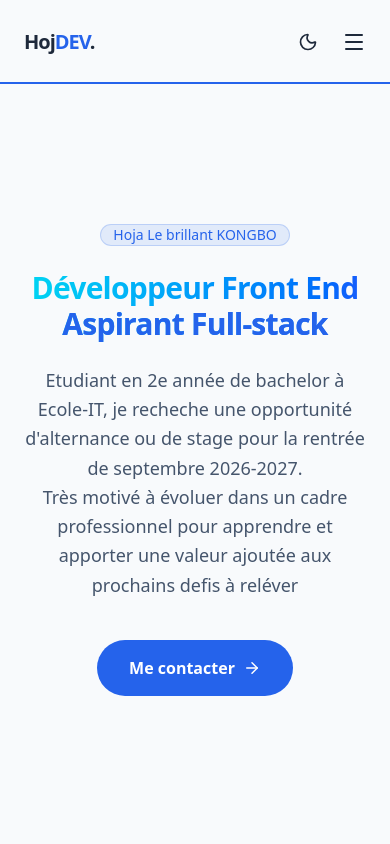
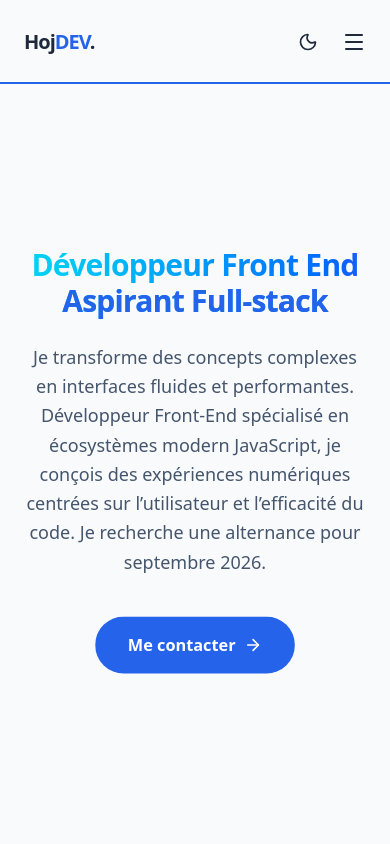
Before and after one commit to Hoja1015/Mon-portfolio, a React app: page / in a window 390 px wide. Shown: the top 844 px of the page. Built offline with nearby package versions, Linux system fonts and the light colour scheme; the HTML template or start-up script is replaced by a standard one.

Commit message:
bouton demo et github fixes

```diff
--- a/src/components/layout/Footer.tsx
+++ b/src/components/layout/Footer.tsx
@@ -79,10 +79,7 @@ export const Footer = () => {
 
         {/* Ligne finale : Copyright */}
         <div className="pt-8 border-t border-slate-100 dark:border-white/5 flex flex-col md:flex-row justify-between items-center gap-4 text-[11px] font-bold uppercase tracking-[0.2em] text-slate-400">
-          <p>© {new Date().getFullYear()} HojDEV — Fait avec ❤️ en France</p>
-          <div className="flex gap-8">
-            <a href="#" className="hover:text-brand-primary transition-colors">Mentions Légales</a>
-          </div>
+          <p>© {new Date().getFullYear()} HojDEV — Développeur passionné</p>
         </div>
       </div>
     </footer>
--- a/src/components/sections/AboutMe.tsx
+++ b/src/components/sections/AboutMe.tsx
@@ -9,7 +9,7 @@ export const AboutMe = () => {
       <div className="max-w-7xl mx-auto">
         <div className="flex items-center justify-center gap-4">
           <h2 className="text-4xl md:text-5xl text-center font-black mb-6 tracking-tight">
-            A Propos de moi<span className="text-brand-primary">.</span>
+            A Propos de moi
           </h2>
           </div>
         <div className="grid grid-cols-1 lg:grid-cols-2 gap-16 items-center">
--- a/src/components/sections/Contact.tsx
+++ b/src/components/sections/Contact.tsx
@@ -58,7 +58,6 @@ const Contact = () => {
             {CONTACT_METHODS.map((method, index) => (
               <motion.a
                 key={index}
-                href={method.link}
                 initial={{ opacity: 0, x: -30 }}
                 whileInView={{ opacity: 1, x: 0 }}
                 transition={{ delay: index * 0.1 }}
--- a/src/components/sections/Hero.tsx
+++ b/src/components/sections/Hero.tsx
@@ -2,55 +2,111 @@ import { motion } from "framer-motion";
 import { ArrowRight } from "lucide-react";
 
 const Hero = () => {
+  const line1 = "Développeur Front End";
+  const line2 = "Aspirant Full-stack";
+
+  // Configuration de l'animation du conteneur (parent) pour l'effet machine à écrire
+  const typewriterContainerVariants = {
+    hidden: { opacity: 1 },
+    visible: {
+      opacity: 1,
+      transition: {
+        staggerChildren: 0.05, // Vitesse de frappe (0.05s entre chaque lettre)
+        delayChildren: 0.2,    // Délai avant le début de l'animation
+      },
+    },
+  };
+
+  // Configuration de chaque lettre pour l'effet machine à écrire
+  const letterVariants = {
+    hidden: { opacity: 0, display: "none" },
+    visible: { opacity: 1, display: "inline" },
+  };
+
+  // Configuration de l'animation d'apparition du bouton
+  const buttonVariants = {
+    hidden: { opacity: 0, scale: 0.8 },
+    visible: {
+      opacity: 1,
+      scale: 1,
+      transition: {
+        delay: 1.7, // Délai après l'animation du texte
+        duration: 0.5,
+        type: "spring", // Ajoute un léger effet de ressort
+        stiffness: 100,
+      }
+    },
+  };
+
+  // Configuration de l'animation de pulsation continue du bouton
+  const buttonPulseVariants = {
+    initial: { scale: 1 },
+    pulse: {
+      scale: [1, 1.03, 1], // Légère augmentation d'échelle puis retour
+      transition: {
+        duration: 1.5,
+        repeat: Infinity, // Répète l'animation à l'infini
+        ease: "easeInOut",
+      }
+    }
+  };
+
   return (
     <div className="flex flex-col items-center justify-center text-center">
-      {/* Badge animé */}
-      <motion.div
-        initial={{ opacity: 0, scale: 0.9 }}
-        animate={{ opacity: 1, scale: 1 }}
-        transition={{ duration: 0.5 }}
-        className="inline-flex items-center gap-2 px-3 rounded-full bg-brand-primary/10 border border-brand-primary/20 text-brand-primary text-sm mb-6"
-      >
-        <span>Hoja Le brillant KONGBO</span>
-      </motion.div>
-
-      {/* Titre Principal */}
+      {/* Titre Principal avec effet Typewriter sans curseur */}
       <motion.h1
-        initial={{ opacity: 0, y: 20 }}
-        animate={{ opacity: 1, y: 0 }}
-        transition={{ delay: 0.2 }}
+        variants={typewriterContainerVariants}
+        initial="hidden"
+        animate="visible"
         className="text-3xl md:text-5xl font-bold tracking-tight mb-6 bg-clip-text text-transparent bg-gradient-to-r from-cyan-400 to-blue-600"
       >
-        Développeur Front End <br />
-        <span className="text-brand-primary">Aspirant Full-stack</span>
+        {/* Première ligne */}
+        {line1.split("").map((char, index) => (
+          <motion.span key={index} variants={letterVariants}>
+            {char}
+          </motion.span>
+        ))}
+
+        <br />
+
+        {/* Deuxième ligne avec sa propre couleur */}
+        <span className="text-brand-primary">
+          {line2.split("").map((char, index) => (
+            <motion.span key={index} variants={letterVariants}>
+              {char}
+            </motion.span>
+          ))}
+        </span>
       </motion.h1>
 
       {/* Description */}
       <motion.p
         initial={{ opacity: 0, y: 20 }}
         animate={{ opacity: 1, y: 0 }}
-        transition={{ delay: 0.3 }}
+        transition={{ delay: 1.5 }} // Ajustement du délai
         className="max-w-2xl text-lg text-slate-600 dark:text-slate-400 mb-10 leading-relaxed"
       >
-        Etudiant en 2e année de bachelor à Ecole-IT, je recheche une opportunité d'alternance ou de stage pour la rentrée de septembre 2026-2027.<br />
-        Très motivé à évoluer dans un cadre professionnel pour apprendre et apporter une valeur ajoutée aux prochains defis à reléver
+        Je transforme des concepts complexes en interfaces fluides et performantes.
+        Développeur Front-End spécialisé en écosystèmes modern JavaScript, je conçois des expériences numériques centrées sur l’utilisateur et l’efficacité du code.
+        Je recherche une alternance pour septembre 2026.
       </motion.p>
 
-      {/* Boutons d'action */}
+      {/* Boutons d'action avec animations d'apparition et de pulsation */}
       <motion.div
-        initial={{ opacity: 0, y: 20 }}
-        animate={{ opacity: 1, y: 0 }}
-        transition={{ delay: 0.4 }}
         className="flex flex-wrap justify-center gap-4"
+        initial="hidden"
+        animate="visible"
+        variants={buttonVariants}
       >
-        <a
+        <motion.a
           href="#contact"
           className="flex items-center gap-2 px-8 py-4 bg-brand-primary text-white rounded-full font-semibold hover:bg-brand-primary/90 transition-all hover:scale-105"
+          animate="pulse"
+          variants={buttonPulseVariants}
         >
           Me contacter
           <ArrowRight size={18} />
-        </a>
-
+        </motion.a>
       </motion.div>
     </div>
   );
--- a/src/components/sections/Skills.tsx
+++ b/src/components/sections/Skills.tsx
@@ -34,7 +34,7 @@ export const Skills = () => {
         >
           <div className="flex items-center justify-center gap-4 mb-6">
             <h2 className="text-4xl md:text-5xl font-bold tracking-tight">
-              Mes compétences<span className="text-brand-primary">.</span>
+              Mes compétences
             </h2>
           </div>
         </motion.div>
```
Also changed, not shown: src/components/sections/Projects.tsx (+33 -31 lines), src/constants/data.ts (+17 -20 lines).
